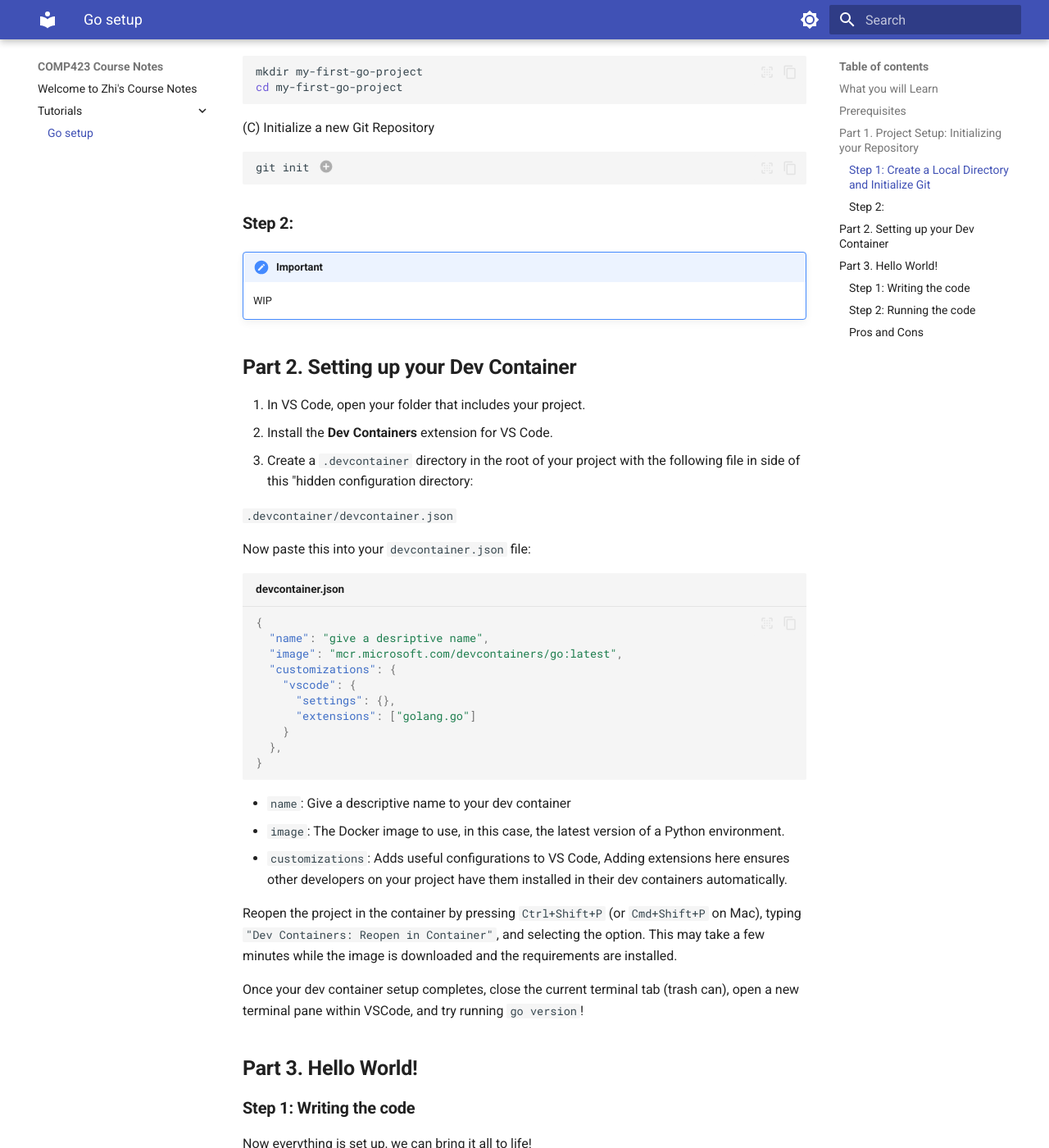
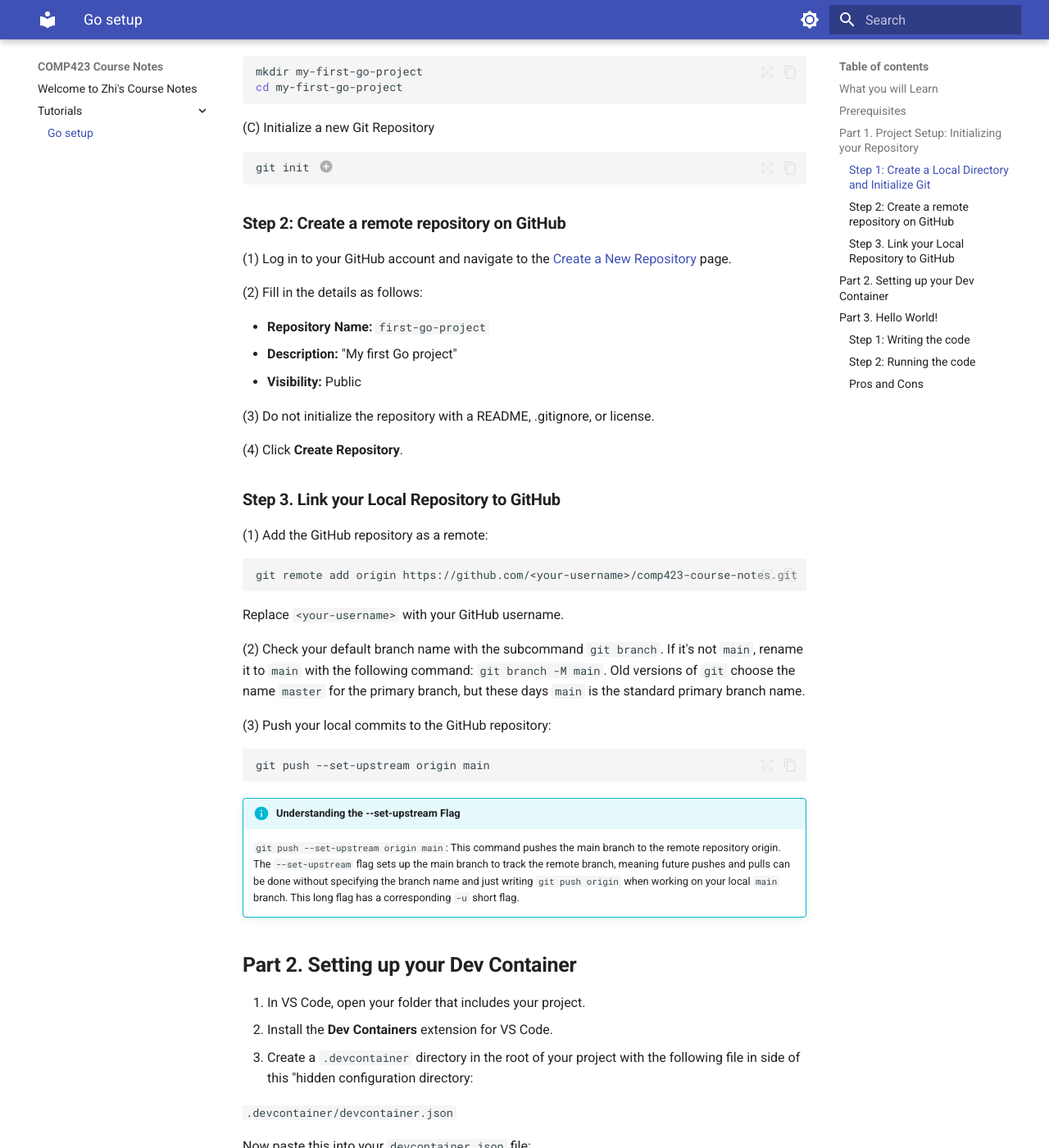
Before and after one commit to zyang310/comp423-course-notes, an MkDocs documentation site: the page built from docs/tutorials/go-setup.md, in a window 1280 px wide and 1400 px high, scrolled down 901 px. Shown: the whole window at 82% size. Built offline with MkDocs 1.6.1 and Material for MkDocs 9.7.7, drawn with Linux system fonts in a browser that asks for light colours; some of the changed text lies outside the part shown.

Commit message:
Wrote how to create remote repository

````diff
--- a/docs/tutorials/go-setup.md
+++ b/docs/tutorials/go-setup.md
@@ -42,10 +42,41 @@
 
 1. Initialize a folder as a new, empty git repository.
 
-### **Step 2:**
+### **Step 2: Create a remote repository on GitHub**
 
-!!! important
-    WIP
+(1) Log in to your GitHub account and navigate to the [Create a New Repository](https://github.com/new){:target="_blank"} page.
+
+(2) Fill in the details as follows:
+
+- **Repository Name:** `first-go-project`
+- **Description:** "My first Go project"
+- **Visibility:** Public
+
+(3) Do not initialize the repository with a README, .gitignore, or license.
+
+(4) Click **Create Repository**.
+
+### **Step 3. Link your Local Repository to GitHub**
+
+(1) Add the GitHub repository as a remote:
+
+   ```bash
+   git remote add origin https://github.com/<your-username>/comp423-course-notes.git
+   ```
+
+   Replace `<your-username>` with your GitHub username.
+
+(2) Check your default branch name with the subcommand `git branch`. If it's not `main`, rename it to `main` with the following command: `git branch -M main`. Old versions of `git` choose the name `master` for the primary branch, but these days `main` is the standard primary branch name.
+
+(3) Push your local commits to the GitHub repository:
+
+   ```bash
+   git push --set-upstream origin main
+   ```
+
+!!! info "Understanding the --set-upstream Flag"
+
+    `git push --set-upstream origin main`: This command pushes the main branch to the remote repository origin. The `--set-upstream` flag sets up the main branch to track the remote branch, meaning future pushes and pulls can be done without specifying the branch name and just writing `git push origin` when working on your local `main` branch. This long flag has a corresponding `-u` short flag.
 
 ## **Part 2. Setting up your Dev Container**
 
@@ -84,7 +115,7 @@
 
 Now everything is set up, we can bring it all to life!
 
-1. In your main directory, create folder to house your new project, maybe name it `first-go`, and in it a new file called `main.go`.
+1. In your main directory, create folder to house your new project, maybe name it `first-go-project` to keep continuity, and in it a new file called `main.go`.
 2. In your `main.go` file, you can now write your first Go code.
 
 ``` Go title="Hello World!"
@@ -106,12 +137,12 @@
 
 Because programs in Go are packages, we will first have to turn `main.go` into a package!
 
-Making sure you are in your `first-go` folder, then in your terminal, run the following command.
+Making sure you are in your `first-go-project` folder, then in your terminal, run the following command.
 
 ```bash
 go mod init main.go
 ```
-Now that you have turned your `main.go` into a package, you can now run it! Again, make sure you are in your `first-go` folder. Now in your terminal, run the following command to run your program.
+Now that you have turned your `main.go` into a package, you can now run it! Again, make sure you are in your `first-go-project` folder. Now in your terminal, run the following command to run your program.
 
 ```bash
 go run main.go
@@ -123,7 +154,7 @@
 
 Compared to `go run`, `go build` is faster because this command only compiles the program into binary code and does not run it creating a `.exe` file.
 
-To test it out, go to your terminal (make sure that you are in the `first-go` directory) and input this command:
+To test it out, go to your terminal (make sure that you are in the `first-go-project` directory) and input this command:
 
 ```bash
 go build main.go
````
